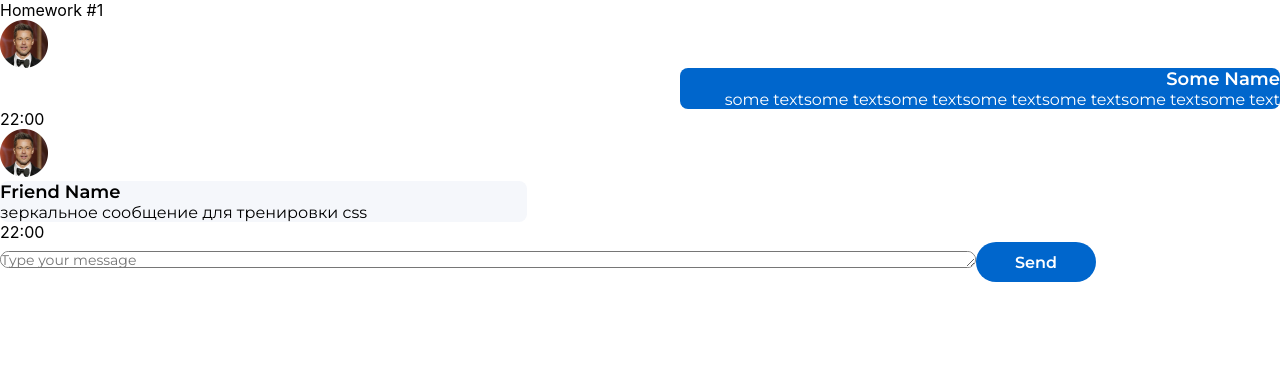
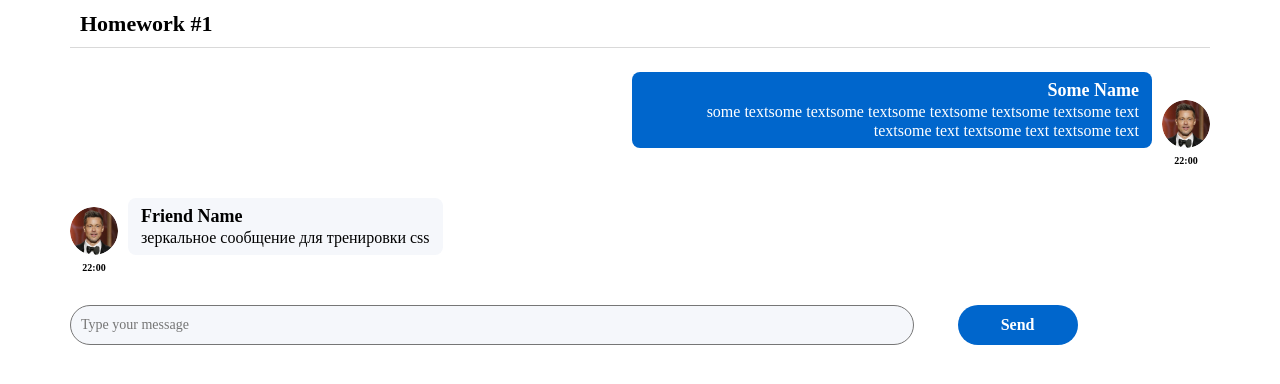
Before and after one commit to ksasrg/hws2, a React (Create React App) app: page / in a window 1280 px wide. Shown: the top 384 px of the page. Built offline with nearby package versions, Linux system fonts and the light colour scheme.

Commit message:
fix layout

```diff
--- a/src/s1-main/App.module.css
+++ b/src/s1-main/App.module.css
@@ -1,13 +1,156 @@
+/* http://meyerweb.com/eric/tools/css/reset/
+   v2.0 | 20110126
+   License: none (public domain)
+*/
+
+html,
+body,
+div,
+span,
+applet,
+object,
+iframe,
+h1,
+h2,
+h3,
+h4,
+h5,
+h6,
+p,
+blockquote,
+pre,
+a,
+abbr,
+acronym,
+address,
+big,
+cite,
+code,
+del,
+dfn,
+em,
+img,
+ins,
+kbd,
+q,
+s,
+samp,
+small,
+strike,
+strong,
+sub,
+sup,
+tt,
+var,
+b,
+u,
+i,
+center,
+dl,
+dt,
+dd,
+ol,
+ul,
+li,
+fieldset,
+form,
+label,
+legend,
+table,
+caption,
+tbody,
+tfoot,
+thead,
+tr,
+th,
+td,
+article,
+aside,
+canvas,
+details,
+embed,
+figure,
+figcaption,
+footer,
+header,
+hgroup,
+menu,
+nav,
+output,
+ruby,
+section,
+summary,
+time,
+mark,
+audio,
+video {
+	margin: 0;
+	padding: 0;
+	border: 0;
+	font-size: 100%;
+	font: inherit;
+	vertical-align: baseline;
+}
+
+/* HTML5 display-role reset for older browsers */
+article,
+aside,
+details,
+figcaption,
+figure,
+footer,
+header,
+hgroup,
+menu,
+nav,
+section {
+	display: block;
+}
+
+body {
+	line-height: 1;
+}
+
+ol,
+ul {
+	list-style: none;
+}
+
+blockquote,
+q {
+	quotes: none;
+}
+
+blockquote:before,
+blockquote:after,
+q:before,
+q:after {
+	content: '';
+	content: none;
+}
+
+table {
+	border-collapse: collapse;
+	border-spacing: 0;
+}
+
+
 @import url('https://fonts.googleapis.com/css2?family=Montserrat:wght@400;600&display=swap');
 
 .App {
-    --header_height: 60px;
+	font-family: 'Montserrat';
+	--header_height: 60px;
+	padding: 0 70px;
 }
 
-.hw {
+.hw {}
+
+.hwTitle {
+	font-weight: 600;
+	font-size: 22px;
+	line-height: 27px;
+	padding: 10px;
+	border-bottom: 1px solid #D9D9D9;
+	margin-bottom: 24px;
 
 }
-
-.hwTitle {
-
-}
--- a/src/s2-homeworks/hw01/HW1.tsx
+++ b/src/s2-homeworks/hw01/HW1.tsx
@@ -46,7 +46,7 @@ export const message0: MessageType = {
         name: 'Some Name',  // можно менять
     },
     message: {
-        text: 'some textsome textsome textsome textsome textsome textsome text', // можно менять
+        text: 'some textsome textsome textsome textsome textsome textsome text textsome text textsome text textsome text', // можно менять
         time: '22:00', // можно менять
     },
 }
--- a/src/s2-homeworks/hw01/friend-message/FriendMessage.module.css
+++ b/src/s2-homeworks/hw01/friend-message/FriendMessage.module.css
@@ -1,34 +1,50 @@
-.friendMessage {}
+.friendMessage {
+  font-family: 'Montserrat';
+  margin-bottom: 24px;
+}
 
-.friendImageAndText {}
+.friendImageAndText {
+  line-height: 1.2;
+}
 
 .friendImageAndText img {
-
+  border-radius: 50%;
   width: 48px;
+  vertical-align: bottom;
 }
 
 .friendText {
-
+  display: inline-block;
+  margin: 0 0 0 10px;
   background-color: #F5F7FB;
   color: #000000;
   width: 527px;
   border-radius: 8px;
+  min-width: 100px;
+  max-width: 600px;
+  width: fit-content;
 }
 
 .friendText:after {}
 
 .friendName {
-  font-family: 'Montserrat';
   font-size: 18px;
   font-weight: 600;
-
+  padding: 8px 13px 0 13px;
 }
 
 .friendMessageText {
-  font-family: 'Montserrat';
   font-size: 16px;
   font-weight: 400;
-
+  white-space: pre-line;
+  padding: 0 13px 8px 13px;
 }
 
-.friendTime {}
+.friendTime {
+  width: 48px;
+  font-style: normal;
+  font-weight: 600;
+  font-size: 10px;
+  text-align: center;
+  padding: 8px;
+}
--- a/src/s2-homeworks/hw01/message-sender/MessageSender.module.css
+++ b/src/s2-homeworks/hw01/message-sender/MessageSender.module.css
@@ -1,18 +1,26 @@
-.sendForm {}
+.sendForm {
+  margin-bottom: 100px;
+}
 
 .textarea {
-  width: 976px;
-  height: 40px;
+  display: inline-block;
+  width: 74%;
+  min-height: 40px;
+  margin: 0 44px -16px 0;
   border-radius: 20px;
   font-family: 'Montserrat';
   font-style: normal;
   font-weight: 400;
   font-size: 14px;
   line-height: 17px;
-
+  background-color: #F5F7FB;
+  padding: 10px;
+  overflow: hidden;
+  resize: none;
 }
 
 .button {
+  display: inline-block;
   width: 120px;
   height: 40px;
   background: #0066CC;
@@ -22,9 +30,14 @@
   font-size: 16px;
   font-weight: 600;
   color: #FFFFFF;
-
+  vertical-align: middle;
+  cursor: pointer;
 }
 
-.button:hover {}
+.button:hover {
+  background: #0066cce5;
+}
 
-.button:active {}
+.button:active {
+  background: #0066ccd3;
+}
--- a/src/s2-homeworks/hw01/message/Message.module.css
+++ b/src/s2-homeworks/hw01/message/Message.module.css
@@ -1,42 +1,53 @@
-.message {}
+.message {
+  font-family: 'Montserrat';
+  text-align: right;
+  margin-bottom: 24px;
+}
 
-.imageAndText {}
+.imageAndText {
+  line-height: 1.2;
+}
 
 .imageAndText img {
-  display: block;
+  border-radius: 50%;
   width: 48px;
+  vertical-align: bottom;
 }
 
 .text {
-  /* display: inline-block; */
-  /* width: 527px; */
-  text-align: right;
+  display: inline-block;
   background-color: #0066CC;
   color: #FFFFFF;
   border-radius: 8px;
-  margin: 0 0 0 auto;
-  min-width: 0;
-  max-width: 600px;
-
-
-
+  margin: 0 10px 0 auto;
+  min-width: 100px;
+  max-width: 520px;
+  width: fit-content;
 }
 
 .text:after {}
 
 .name {
-  font-family: 'Montserrat';
   font-size: 18px;
   font-weight: 600;
+  padding: 8px 13px 0 13px;
 }
 
 .messageText {
-  font-family: 'Montserrat';
   font-size: 16px;
   font-weight: 400;
-  word-wrap: break-word;
+  /* display: inline-block; */
+  /* width: 100%;   */
+  white-space: pre-line;
+  padding: 0 13px 8px 13px;
 }
 
-
-
-.time {}
+.time {
+  width: 48px;
+  margin: 0 0 0 auto;
+  font-style: normal;
+  font-weight: 600;
+  font-size: 10px;
+  text-align: center;
+  padding: 8px;
+}
--- a/src/s2-homeworks/hw01/message/Message.tsx
+++ b/src/s2-homeworks/hw01/message/Message.tsx
@@ -12,10 +12,7 @@ const Message = (props: MessagePropsType) => {
     return (
         <div id={'hw1-message-' + props.message.id} className={s.message}>
             <div className={s.imageAndText}>
-                <img
-                    id={'hw1-avatar-' + props.message.id}
-                    src={props.message.user.avatar}
-                />
+
                 <div className={s.text}>
                     <div id={'hw1-name-' + props.message.id} className={s.name}>
                         {props.message.user.name}
@@ -24,6 +21,10 @@ const Message = (props: MessagePropsType) => {
                         {props.message.message.text}
                     </pre>
                 </div>
+                <img
+                    id={'hw1-avatar-' + props.message.id}
+                    src={props.message.user.avatar}
+                />
             </div>
             <div id={'hw1-time-' + props.message.id} className={s.time}>
                 {props.message.message.time}
```
